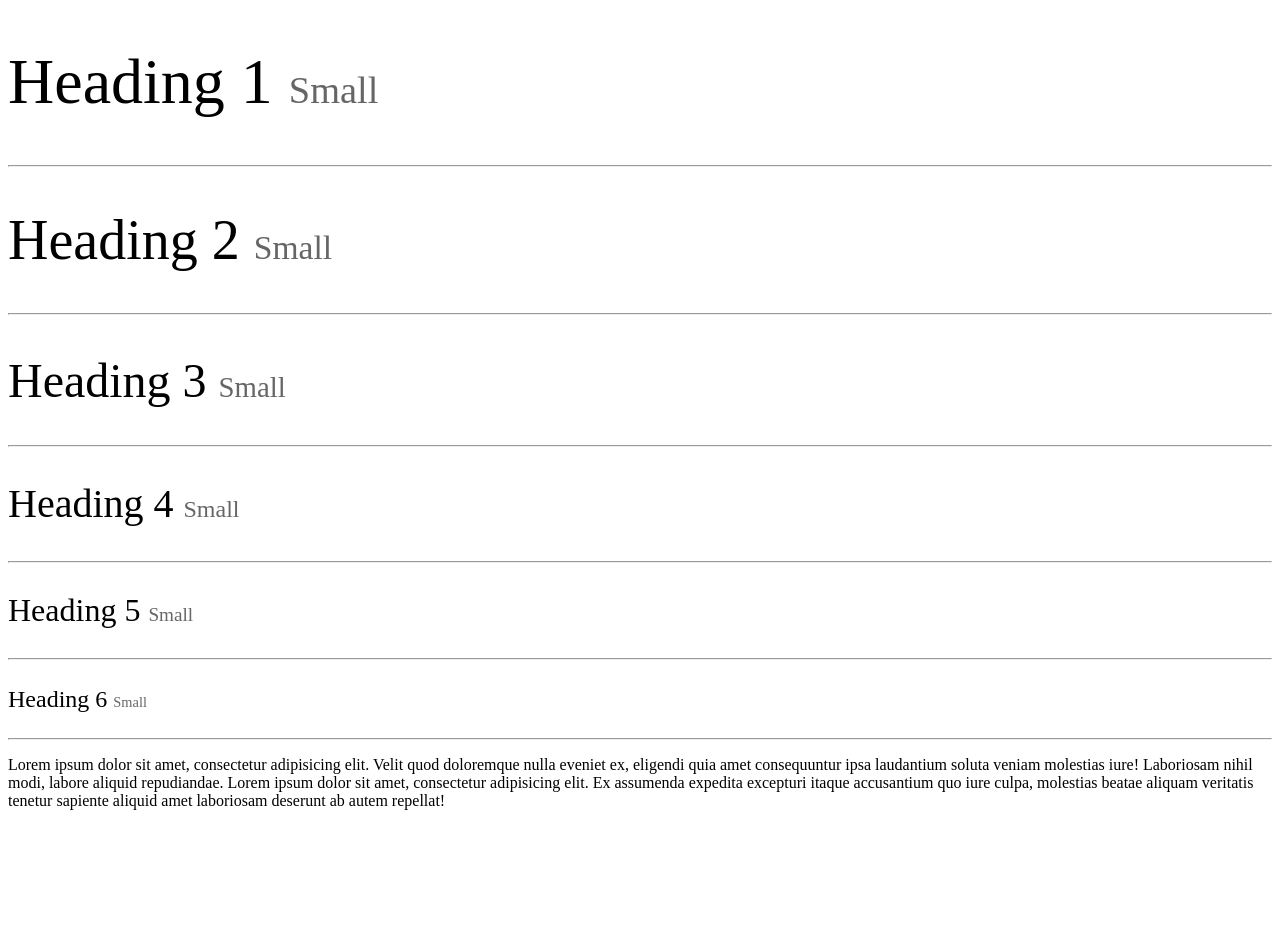
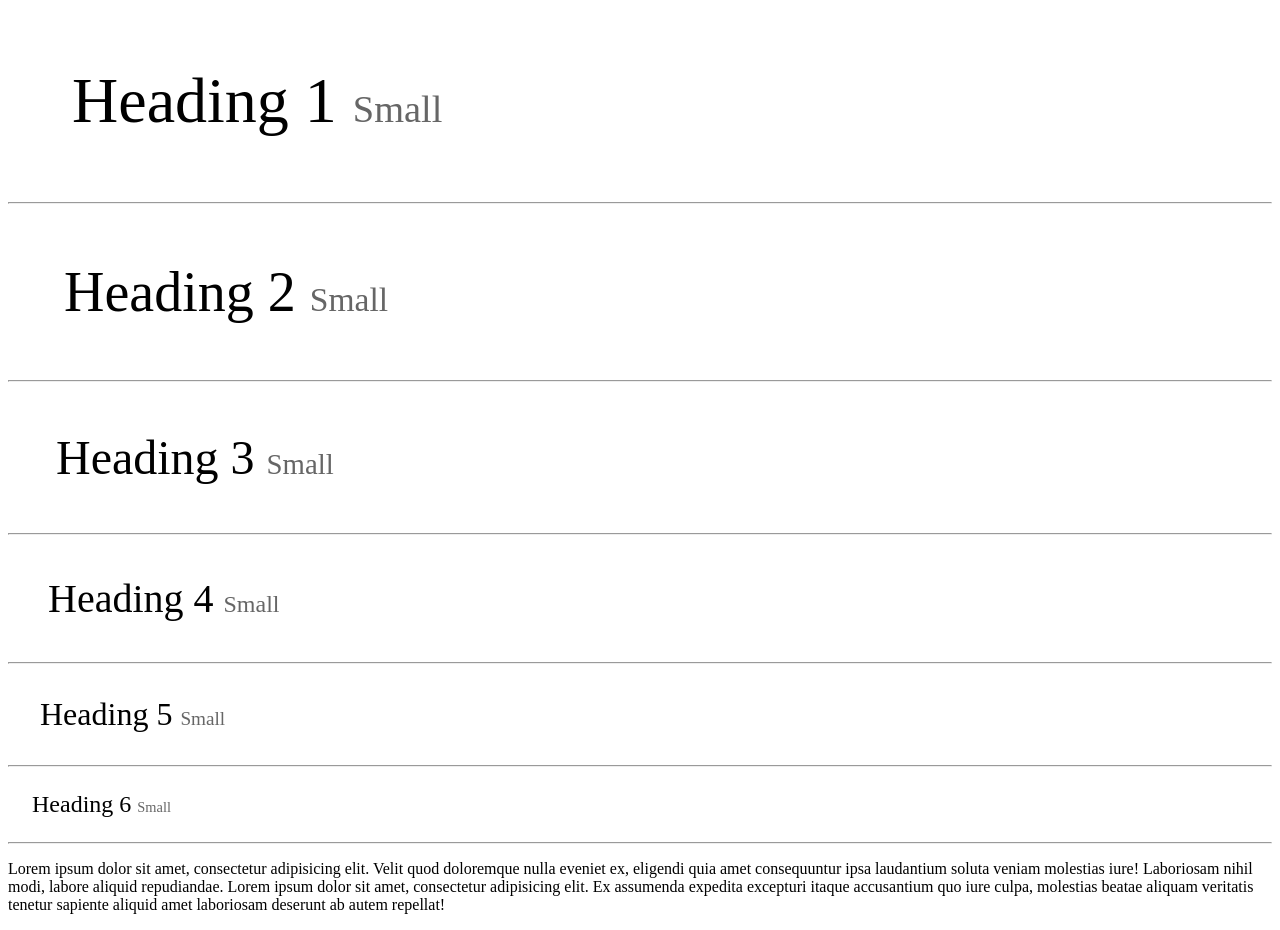
Before and after one commit to style-modules/pack-default, a website: page docs/demo/index.html in a window 1280 px wide. Before the commit the page ends 826 px from the top, so only its background shows below. Drawn offline with Linux system fonts and the light colour scheme.

Commit message:
re-built bundle & demo CSS

```diff
--- a/bundle/main.css
+++ b/bundle/main.css
@@ -3,9 +3,9 @@
 
   /* Text Heading Variables */
 
-  /* Text Heading Scale */
+  /* Text Heading Font Sizes */
 
-  /* Text Margin Multiplier */
+  /* Text Heading Spacing (Margins) */
 }
 /* Modules */
 p {
@@ -34,43 +34,43 @@ h1,
 .heading-1 {
   font-size: 64px;
   font-size: 4rem;
-  margin: 45.333px auto;
-  margin: 2.83333rem auto;
+  margin: 64px;
+  margin: 4rem;
 }
 h2,
 .heading-2 {
   font-size: 56px;
   font-size: 3.5rem;
-  margin: 41.333px auto;
-  margin: 2.58333rem auto;
+  margin: 56px;
+  margin: 3.5rem;
 }
 h3,
 .heading-3 {
   font-size: 48px;
   font-size: 3rem;
-  margin: 37.333px auto;
-  margin: 2.33333rem auto;
+  margin: 48px;
+  margin: 3rem;
 }
 h4,
 .heading-4 {
   font-size: 40px;
   font-size: 2.5rem;
-  margin: 33.333px auto;
-  margin: 2.08333rem auto;
+  margin: 40px;
+  margin: 2.5rem;
 }
 h5,
 .heading-5 {
   font-size: 32px;
   font-size: 2rem;
-  margin: 29.333px auto;
-  margin: 1.83333rem auto;
+  margin: 32px;
+  margin: 2rem;
 }
 h6,
 .heading-6 {
   font-size: 24px;
   font-size: 1.5rem;
-  margin: 25.333px auto;
-  margin: 1.58333rem auto;
+  margin: 24px;
+  margin: 1.5rem;
 }
 h1 > small,
 .heading-1 > small,
--- a/docs/demo/main.css
+++ b/docs/demo/main.css
@@ -3,9 +3,9 @@
 
   /* Text Heading Variables */
 
-  /* Text Heading Scale */
+  /* Text Heading Font Sizes */
 
-  /* Text Margin Multiplier */
+  /* Text Heading Spacing (Margins) */
 }
 /* Modules */
 p {
@@ -34,43 +34,43 @@ h1,
 .heading-1 {
   font-size: 64px;
   font-size: 4rem;
-  margin: 45.333px auto;
-  margin: 2.83333rem auto;
+  margin: 64px;
+  margin: 4rem;
 }
 h2,
 .heading-2 {
   font-size: 56px;
   font-size: 3.5rem;
-  margin: 41.333px auto;
-  margin: 2.58333rem auto;
+  margin: 56px;
+  margin: 3.5rem;
 }
 h3,
 .heading-3 {
   font-size: 48px;
   font-size: 3rem;
-  margin: 37.333px auto;
-  margin: 2.33333rem auto;
+  margin: 48px;
+  margin: 3rem;
 }
 h4,
 .heading-4 {
   font-size: 40px;
   font-size: 2.5rem;
-  margin: 33.333px auto;
-  margin: 2.08333rem auto;
+  margin: 40px;
+  margin: 2.5rem;
 }
 h5,
 .heading-5 {
   font-size: 32px;
   font-size: 2rem;
-  margin: 29.333px auto;
-  margin: 1.83333rem auto;
+  margin: 32px;
+  margin: 2rem;
 }
 h6,
 .heading-6 {
   font-size: 24px;
   font-size: 1.5rem;
-  margin: 25.333px auto;
-  margin: 1.58333rem auto;
+  margin: 24px;
+  margin: 1.5rem;
 }
 h1 > small,
 .heading-1 > small,
```
Also changed, not shown: 2 other files.
